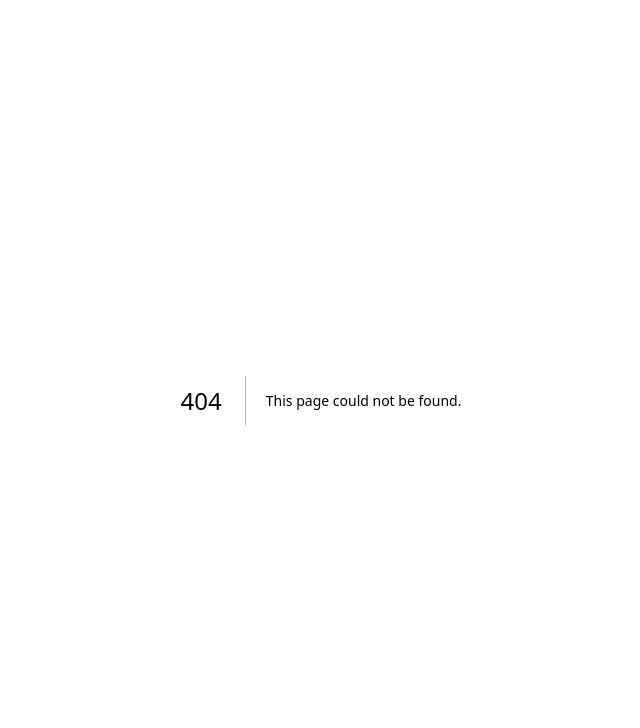
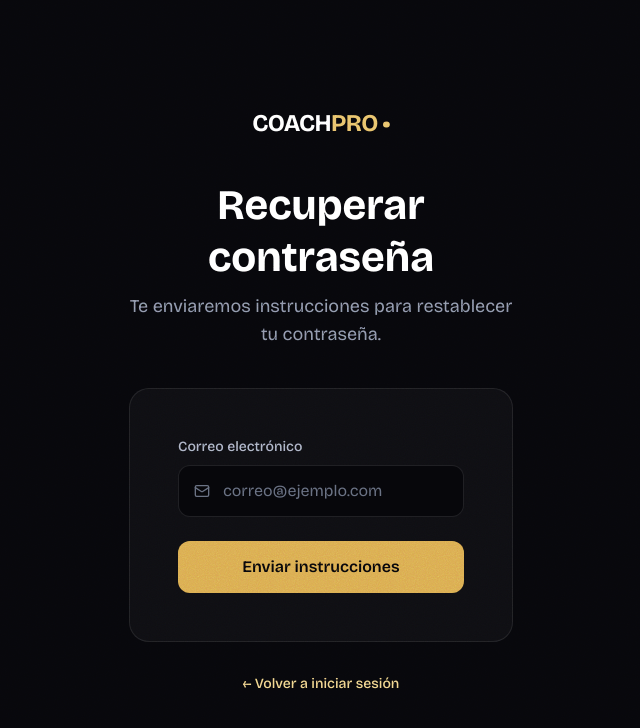
Before and after one commit to liderinnovacion12/Pagina_web_coaching, a Next.js app: page /recuperar-password in a window 1280 px wide. Before the commit this address had no page. Shown: the top 728 px of the page, without its empty margins (319-959 px from the left). Built offline with nearby package versions, Linux system fonts and the light colour scheme.

Commit message:
feat: agregar página de recuperar contraseña

```diff
--- /dev/null
+++ b/app/(public)/recuperar-password/page.tsx
@@ -0,0 +1,44 @@
+import type { Metadata } from "next";
+import Link from "next/link";
+import { RecuperarPasswordForm } from "./RecuperarPasswordForm";
+
+export const metadata: Metadata = {
+  title: "Recuperar contraseña | CoachPro",
+  description: "Recupera el acceso a tu cuenta de CoachPro.",
+};
+
+export default function RecuperarPasswordPage() {
+  return (
+    <main className="flex min-h-screen flex-col items-center justify-center bg-ink-950 bg-grain px-6 py-16">
+      <Link
+        href="/"
+        className="rounded-sm font-display text-2xl font-bold tracking-tight text-white transition focus-visible:outline-none focus-visible:ring-2 focus-visible:ring-gold-500/60 focus-visible:ring-offset-2 focus-visible:ring-offset-ink-950"
+      >
+        COACH<span className="text-gold-400">PRO</span>
+        <span className="text-gold-400"> •</span>
+      </Link>
+
+      <div className="mt-10 w-full max-w-sm">
+        <h1 className="text-center font-display text-[42px] font-bold leading-tight text-white">
+          Recuperar contraseña
+        </h1>
+        <p className="mt-2 text-center text-lg text-mist-400">
+          Te enviaremos instrucciones para restablecer tu contraseña.
+        </p>
+
+        <div className="mt-10 rounded-[20px] border border-white/[0.08] bg-white/[0.03] p-12">
+          <RecuperarPasswordForm />
+        </div>
+
+        <p className="mt-8 text-center text-sm text-mist-400">
+          <Link
+            href="/login"
+            className="rounded-sm font-medium text-gold-300 transition duration-150 hover:text-gold-200 hover:underline focus-visible:outline-none focus-visible:ring-2 focus-visible:ring-gold-500/60 focus-visible:ring-offset-2 focus-visible:ring-offset-ink-950"
+          >
+            ← Volver a iniciar sesión
+          </Link>
+        </p>
+      </div>
+    </main>
+  );
+}
```
